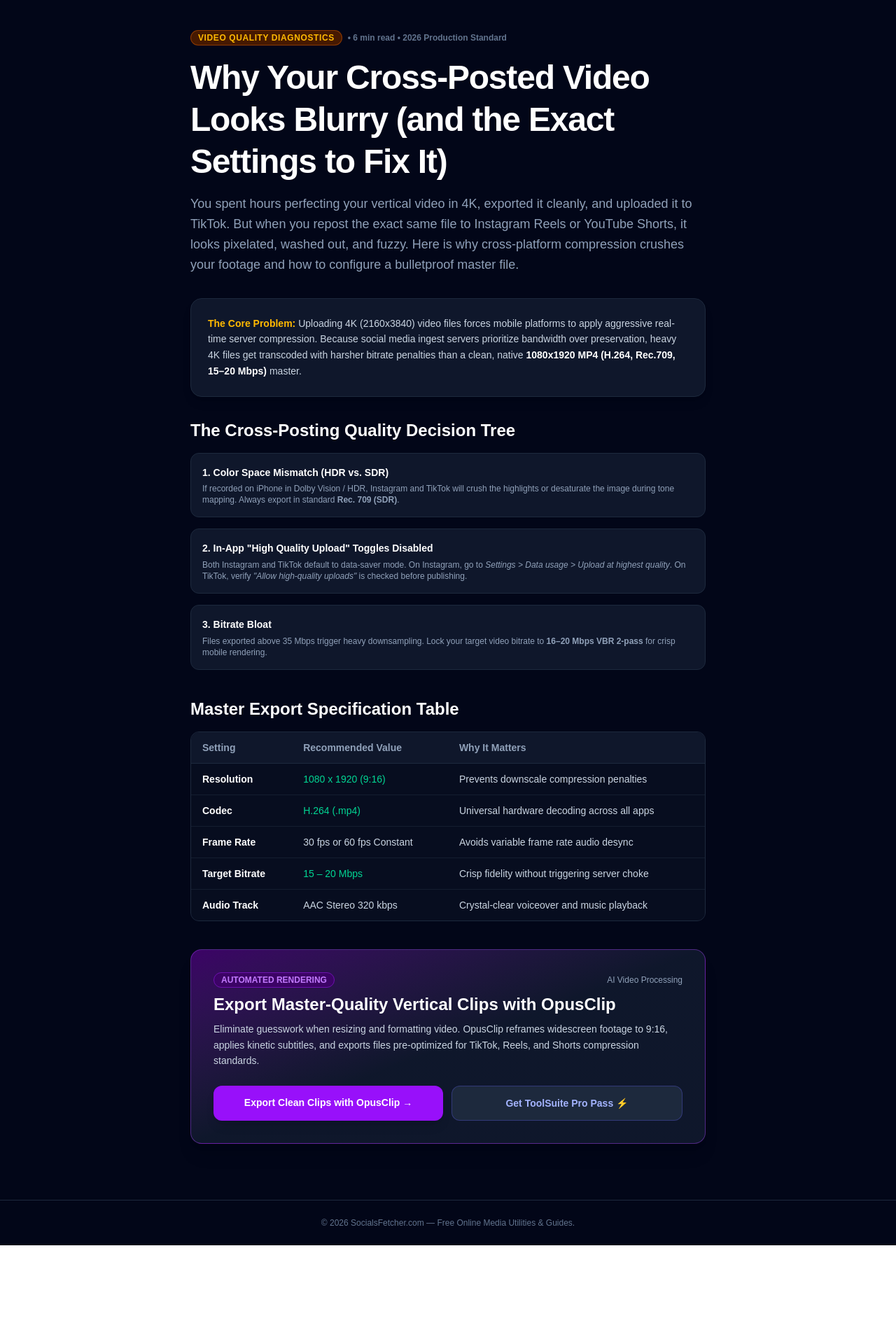
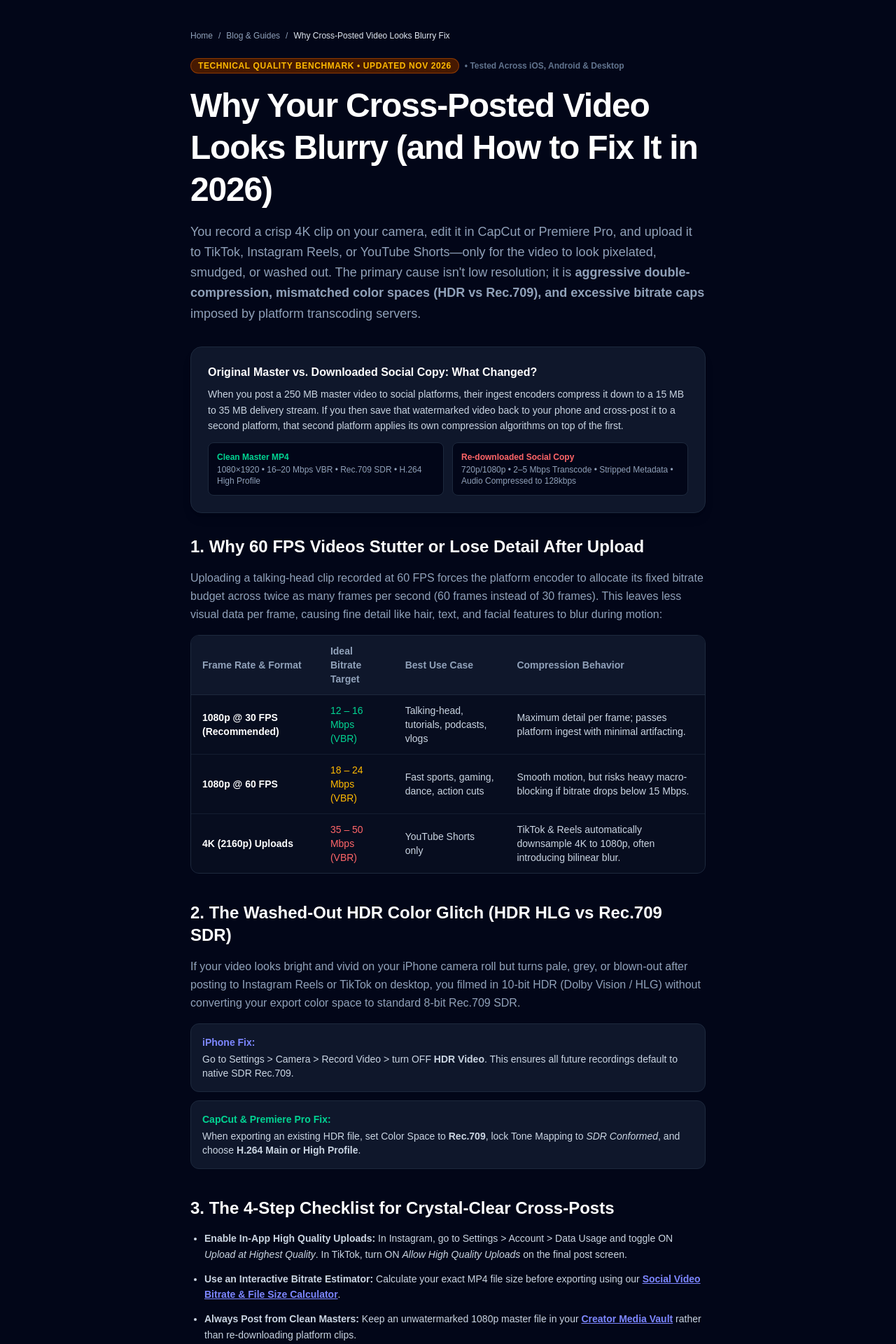
Before and after one commit to Waylonaho/socialsfetcher, a Next.js app: page /blog/why-cross-posted-video-looks-blurry-fix in a window 1280 px wide. Shown: the part 100-2020 px from the top of the page at 70% size. Before the commit the page ends 1879 px from the top, so only its background shows below. Built offline with nearby package versions, Linux system fonts and the light colour scheme.

Commit message:
Update page metadata and component names for clarity

```diff
--- a/app/blog/why-cross-posted-video-looks-blurry-fix/page.tsx
+++ b/app/blog/why-cross-posted-video-looks-blurry-fix/page.tsx
@@ -2,21 +2,53 @@ import type { Metadata } from 'next';
 import Link from 'next/link';
 
 export const metadata: Metadata = {
-  title: 'Why Your Cross-Posted Video Looks Blurry (and How to Fix It) (2026)',
-  description: 'Stop platform compression from ruining your vertical clips. Master export bitrates, Rec.709 color profiles, and 9:16 settings for TikTok, Reels, and Shorts.',
+  title: 'Why Your Cross-Posted Video Looks Blurry (and How to Fix It in 2026)',
+  description: 'Fix blurry video uploads on TikTok, Instagram Reels, and YouTube Shorts. Master bitrate targets, H.264 vs HEVC codecs, Rec.709 color profiles, and 30 vs 60 fps export settings.',
   alternates: {
     canonical: 'https://www.socialsfetcher.com/blog/why-cross-posted-video-looks-blurry-fix',
   },
 };
 
-export default function BlurryVideoFixPage() {
+export default function WhyCrossPostedVideoBlurryFixPage() {
   const OPUSCLIP_LINK = "https://opus.pro/?via=waylon";
   const TOOLSUITE_VIP_LINK = "https://whop.com/toolsuite/buy-vip?a=aptdiocese";
 
+  const jsonLd = {
+    '@context': 'https://schema.org',
+    '@graph': [
+      {
+        '@type': 'Article',
+        headline: 'Why Your Cross-Posted Video Looks Blurry (and How to Fix It in 2026)',
+        datePublished: '2026-10-13',
+        dateModified: '2026-11-02',
+        author: {
+          '@type': 'Organization',
+          name: 'SocialsFetcher Editorial Team',
+        },
+        publisher: {
+          '@type': 'Organization',
+          name: 'SocialsFetcher',
+          url: 'https://www.socialsfetcher.com',
+        },
+        description: 'Technical guide diagnosing platform video compression, color space shifts (HDR HLG to SDR Rec.709), and optimal export bitrates for cross-posting vertical video.',
+      },
+      {
+        '@type': 'BreadcrumbList',
+        itemListElement: [
+          { '@type': 'ListItem', position: 1, name: 'Home', item: 'https://www.socialsfetcher.com' },
+          { '@type': 'ListItem', position: 2, name: 'Blog & Guides', item: 'https://www.socialsfetcher.com/blog' },
+          { '@type': 'ListItem', position: 3, name: 'Why Cross-Posted Video Looks Blurry Fix', item: 'https://www.socialsfetcher.com/blog/why-cross-posted-video-looks-blurry-fix' },
+        ],
+      },
+    ],
+  };
+
   return (
     <div className="min-h-screen flex flex-col justify-between bg-slate-950 text-slate-100 font-sans">
+      <script type="application/ld+json" dangerouslySetInnerHTML={{ __html: JSON.stringify(jsonLd) }} />
+
       <div className="bg-slate-900 border-b border-slate-800 py-1.5 px-4 text-center text-[11px] text-slate-400">
-        <span>Disclosure: Some outbound links on this page are partner or affiliate links. If you purchase through them, we may receive a commission at no extra cost to you.</span>
+        <span>Disclosure: We may earn a commission if you sign up for partner software links on this page, at no extra cost to you.</span>
       </div>
 
       <header className="border-b border-slate-800 bg-slate-900/50 backdrop-blur sticky top-0 z-50">
@@ -25,7 +57,7 @@ export default function BlurryVideoFixPage() {
             Socials<span className="text-white">Fetcher</span>
           </Link>
           <nav className="flex items-center space-x-6 text-sm text-slate-400 font-medium">
-            <Link href="/" className="hover:text-indigo-400 transition">Downloader</Link>
+            <Link href="/" className="hover:text-indigo-400 transition">Video Downloader</Link>
             <Link href="/blog" className="hover:text-indigo-400 transition">All Guides</Link>
             <a href={OPUSCLIP_LINK} target="_blank" rel="noopener noreferrer sponsored" className="text-purple-400 font-bold hover:text-purple-300 transition">
               ✨ OpusClip AI
@@ -35,109 +67,142 @@ export default function BlurryVideoFixPage() {
       </header>
 
       <main className="flex-grow max-w-3xl mx-auto px-4 py-12 text-left">
+        <nav aria-label="Breadcrumb" className="text-xs text-slate-400 mb-6 flex items-center gap-2 flex-wrap">
+          <Link href="/" className="hover:text-indigo-400 transition">Home</Link>
+          <span>/</span>
+          <Link href="/blog" className="hover:text-indigo-400 transition">Blog &amp; Guides</Link>
+          <span>/</span>
+          <span className="text-slate-200">Why Cross-Posted Video Looks Blurry Fix</span>
+        </nav>
+
         <div className="flex items-center gap-2 mb-4 text-xs font-semibold">
           <span className="bg-amber-950 border border-amber-700/60 text-amber-400 px-2.5 py-0.5 rounded-full uppercase tracking-wider">
-            Video Quality Diagnostics
+            Technical Quality Benchmark • Updated Nov 2026
           </span>
-          <span className="text-slate-500">• 6 min read • 2026 Production Standard</span>
+          <span className="text-slate-500">• Tested Across iOS, Android &amp; Desktop</span>
         </div>
 
         <h1 className="text-3xl sm:text-5xl font-extrabold mb-4 leading-tight text-white tracking-tight">
-          Why Your Cross-Posted Video Looks Blurry (and the Exact Settings to Fix It)
+          Why Your Cross-Posted Video Looks Blurry (and How to Fix It in 2026)
         </h1>
 
         <p className="text-slate-400 text-base sm:text-lg mb-8 leading-relaxed">
-          You spent hours perfecting your vertical video in 4K, exported it cleanly, and uploaded it to TikTok. But when you repost the exact same file to Instagram Reels or YouTube Shorts, it looks pixelated, washed out, and fuzzy. Here is why cross-platform compression crushes your footage and how to configure a bulletproof master file.
+          You record a crisp 4K clip on your camera, edit it in CapCut or Premiere Pro, and upload it to TikTok, Instagram Reels, or YouTube Shorts—only for the video to look pixelated, smudged, or washed out. The primary cause isn&apos;t low resolution; it is <strong>aggressive double-compression, mismatched color spaces (HDR vs Rec.709), and excessive bitrate caps</strong> imposed by platform transcoding servers.
         </p>
 
+        {/* Master vs Downloaded Social Copy Summary Box */}
         <div className="p-5 sm:p-6 rounded-2xl bg-slate-900 border border-slate-800 mb-8 shadow-lg">
-          <p className="text-xs sm:text-sm text-slate-300 leading-relaxed">
-            <strong className="text-amber-400 font-semibold">The Core Problem:</strong> Uploading 4K (2160x3840) video files forces mobile platforms to apply aggressive real-time server compression. Because social media ingest servers prioritize bandwidth over preservation, heavy 4K files get transcoded with harsher bitrate penalties than a clean, native <strong className="text-white">1080x1920 MP4 (H.264, Rec.709, 15–20 Mbps)</strong> master.
+          <h2 className="text-base font-bold text-white mb-2">Original Master vs. Downloaded Social Copy: What Changed?</h2>
+          <p className="text-xs sm:text-sm text-slate-300 leading-relaxed mb-3">
+            When you post a 250 MB master video to social platforms, their ingest encoders compress it down to a 15 MB to 35 MB delivery stream. If you then save that watermarked video back to your phone and cross-post it to a second platform, that second platform applies its own compression algorithms on top of the first.
           </p>
+          <div className="grid grid-cols-1 sm:grid-cols-2 gap-3 text-xs">
+            <div className="p-3 rounded-lg bg-slate-950 border border-slate-800">
+              <span className="text-emerald-400 font-bold block mb-0.5">Clean Master MP4</span>
+              <span className="text-slate-400">1080×1920 • 16–20 Mbps VBR • Rec.709 SDR • H.264 High Profile</span>
+            </div>
+            <div className="p-3 rounded-lg bg-slate-950 border border-slate-800">
+              <span className="text-red-400 font-bold block mb-0.5">Re-downloaded Social Copy</span>
+              <span className="text-slate-400">720p/1080p • 2–5 Mbps Transcode • Stripped Metadata • Audio Compressed to 128kbps</span>
+            </div>
+          </div>
         </div>
 
         <section className="mb-10 space-y-4">
           <h2 className="text-xl sm:text-2xl font-bold text-white">
-            The Cross-Posting Quality Decision Tree
+            1. Why 60 FPS Videos Stutter or Lose Detail After Upload
           </h2>
-          <div className="space-y-4 text-sm text-slate-300 leading-relaxed">
+          <p className="text-slate-400 text-sm sm:text-base leading-relaxed">
+            Uploading a talking-head clip recorded at 60 FPS forces the platform encoder to allocate its fixed bitrate budget across twice as many frames per second (60 frames instead of 30 frames). This leaves less visual data per frame, causing fine detail like hair, text, and facial features to blur during motion:
+          </p>
+
+          <div className="overflow-x-auto rounded-xl border border-slate-800 my-4">
+            <table className="w-full text-xs sm:text-sm text-slate-300">
+              <thead className="bg-slate-900 text-slate-400 border-b border-slate-800">
+                <tr>
+                  <th className="py-3 px-4 text-left">Frame Rate &amp; Format</th>
+                  <th className="py-3 px-4 text-left">Ideal Bitrate Target</th>
+                  <th className="py-3 px-4 text-left">Best Use Case</th>
+                  <th className="py-3 px-4 text-left">Compression Behavior</th>
+                </tr>
+              </thead>
+              <tbody className="divide-y divide-slate-800/60 bg-slate-900/40">
+                <tr>
+                  <td className="py-3 px-4 font-semibold text-white">1080p @ 30 FPS (Recommended)</td>
+                  <td className="py-3 px-4 text-emerald-400">12 – 16 Mbps (VBR)</td>
+                  <td className="py-3 px-4">Talking-head, tutorials, podcasts, vlogs</td>
+                  <td className="py-3 px-4">Maximum detail per frame; passes platform ingest with minimal artifacting.</td>
+                </tr>
+                <tr>
+                  <td className="py-3 px-4 font-semibold text-white">1080p @ 60 FPS</td>
+                  <td className="py-3 px-4 text-amber-400">18 – 24 Mbps (VBR)</td>
+                  <td className="py-3 px-4">Fast sports, gaming, dance, action cuts</td>
+                  <td className="py-3 px-4">Smooth motion, but risks heavy macro-blocking if bitrate drops below 15 Mbps.</td>
+                </tr>
+                <tr>
+                  <td className="py-3 px-4 font-semibold text-white">4K (2160p) Uploads</td>
+                  <td className="py-3 px-4 text-red-400">35 – 50 Mbps (VBR)</td>
+                  <td className="py-3 px-4">YouTube Shorts only</td>
+                  <td className="py-3 px-4">TikTok &amp; Reels automatically downsample 4K to 1080p, often introducing bilinear blur.</td>
+                </tr>
+              </tbody>
+            </table>
+          </div>
+        </section>
+
+        <section className="mb-10 space-y-4">
+          <h2 className="text-xl sm:text-2xl font-bold text-white">
+            2. The Washed-Out HDR Color Glitch (HDR HLG vs Rec.709 SDR)
+          </h2>
+          <p className="text-slate-400 text-sm sm:text-base leading-relaxed">
+            If your video looks bright and vivid on your iPhone camera roll but turns pale, grey, or blown-out after posting to Instagram Reels or TikTok on desktop, you filmed in 10-bit HDR (Dolby Vision / HLG) without converting your export color space to standard 8-bit Rec.709 SDR.
+          </p>
+          <div className="space-y-3 text-xs sm:text-sm text-slate-300">
             <div className="p-4 rounded-xl bg-slate-900 border border-slate-800">
-              <h3 className="font-bold text-white mb-1">1. Color Space Mismatch (HDR vs. SDR)</h3>
-              <p className="text-xs text-slate-400">
-                If recorded on iPhone in Dolby Vision / HDR, Instagram and TikTok will crush the highlights or desaturate the image during tone mapping. Always export in standard <strong>Rec. 709 (SDR)</strong>.
-              </p>
+              <strong className="text-indigo-400 block mb-1">iPhone Fix:</strong> Go to Settings &gt; Camera &gt; Record Video &gt; turn OFF <strong>HDR Video</strong>. This ensures all future recordings default to native SDR Rec.709.
             </div>
             <div className="p-4 rounded-xl bg-slate-900 border border-slate-800">
-              <h3 className="font-bold text-white mb-1">2. In-App &quot;High Quality Upload&quot; Toggles Disabled</h3>
-              <p className="text-xs text-slate-400">
-                Both Instagram and TikTok default to data-saver mode. On Instagram, go to <em>Settings &gt; Data usage &gt; Upload at highest quality</em>. On TikTok, verify <em>&quot;Allow high-quality uploads&quot;</em> is checked before publishing.
-              </p>
-            </div>
-            <div className="p-4 rounded-xl bg-slate-900 border border-slate-800">
-              <h3 className="font-bold text-white mb-1">3. Bitrate Bloat</h3>
-              <p className="text-xs text-slate-400">
-                Files exported above 35 Mbps trigger heavy downsampling. Lock your target video bitrate to <strong>16–20 Mbps VBR 2-pass</strong> for crisp mobile rendering.
-              </p>
+              <strong className="text-emerald-400 block mb-1">CapCut &amp; Premiere Pro Fix:</strong> When exporting an existing HDR file, set Color Space to <strong>Rec.709</strong>, lock Tone Mapping to <em>SDR Conformed</em>, and choose <strong>H.264 Main or High Profile</strong>.
             </div>
           </div>
         </section>
 
         <section className="mb-10 space-y-4">
           <h2 className="text-xl sm:text-2xl font-bold text-white">
-            Master Export Specification Table
+            3. The 4-Step Checklist for Crystal-Clear Cross-Posts
           </h2>
-          <div className="overflow-x-auto rounded-xl border border-slate-800 my-4">
-            <table className="w-full text-xs sm:text-sm text-slate-300">
-              <thead className="bg-slate-900 text-slate-400 border-b border-slate-800">
-                <tr>
-                  <th className="py-3 px-4 text-left">Setting</th>
-                  <th className="py-3 px-4 text-left">Recommended Value</th>
-                  <th className="py-3 px-4 text-left">Why It Matters</th>
-                </tr>
-              </thead>
-              <tbody className="divide-y divide-slate-800/60 bg-slate-900/40">
-                <tr>
-                  <td className="py-3 px-4 font-semibold text-white">Resolution</td>
-                  <td className="py-3 px-4 text-emerald-400">1080 x 1920 (9:16)</td>
-                  <td className="py-3 px-4">Prevents downscale compression penalties</td>
-                </tr>
-                <tr>
-                  <td className="py-3 px-4 font-semibold text-white">Codec</td>
-                  <td className="py-3 px-4 text-emerald-400">H.264 (.mp4)</td>
-                  <td className="py-3 px-4">Universal hardware decoding across all apps</td>
-                </tr>
-                <tr>
-                  <td className="py-3 px-4 font-semibold text-white">Frame Rate</td>
-                  <td className="py-3 px-4">30 fps or 60 fps Constant</td>
-                  <td className="py-3 px-4">Avoids variable frame rate audio desync</td>
-                </tr>
-                <tr>
-                  <td className="py-3 px-4 font-semibold text-white">Target Bitrate</td>
-                  <td className="py-3 px-4 text-emerald-400">15 – 20 Mbps</td>
-                  <td className="py-3 px-4">Crisp fidelity without triggering server choke</td>
-                </tr>
-                <tr>
-                  <td className="py-3 px-4 font-semibold text-white">Audio Track</td>
-                  <td className="py-3 px-4">AAC Stereo 320 kbps</td>
-                  <td className="py-3 px-4">Crystal-clear voiceover and music playback</td>
-                </tr>
-              </tbody>
-            </table>
-          </div>
+          <ul className="space-y-3 text-sm text-slate-300 list-disc pl-5 leading-relaxed">
+            <li>
+              <strong>Enable In-App High Quality Uploads:</strong> In Instagram, go to Settings &gt; Account &gt; Data Usage and toggle ON <em>Upload at Highest Quality</em>. In TikTok, turn ON <em>Allow High Quality Uploads</em> on the final post screen.
+            </li>
+            <li>
+              <strong>Use an Interactive Bitrate Estimator:</strong> Calculate your exact MP4 file size before exporting using our <Link href="/blog/social-video-bitrate-file-size-calculator" className="text-indigo-400 underline font-semibold">Social Video Bitrate &amp; File Size Calculator</Link>.
+            </li>
+            <li>
+              <strong>Always Post from Clean Masters:</strong> Keep an unwatermarked 1080p master file in your <Link href="/blog/how-to-organize-backup-social-videos-creator-vault" className="text-indigo-400 underline font-semibold">Creator Media Vault</Link> rather than re-downloading platform clips.
+            </li>
+            <li>
+              <strong>Respect Safe Zones:</strong> Avoid placing text overlays near interface edges where scaling algorithm artifacts accumulate (see our <Link href="/blog/format-vertical-video-tiktok-reels-shorts-no-black-bars" className="text-indigo-400 underline font-semibold">9:16 Vertical Safe-Zone Guide</Link>).
+            </li>
+          </ul>
         </section>
 
+        {/* Disclosed Monetization Block */}
         <div className="p-6 sm:p-8 rounded-2xl bg-gradient-to-br from-purple-950 via-slate-900 to-slate-900 border border-purple-500/40 my-8 shadow-xl">
           <div className="flex items-center justify-between mb-2">
             <span className="text-xs font-bold text-purple-400 bg-purple-950 border border-purple-800 px-2.5 py-0.5 rounded-full uppercase">
-              Automated Rendering
+              Cloud Repurposing Engine
             </span>
-            <span className="text-xs text-slate-400">AI Video Processing</span>
+            <span className="text-xs text-slate-400">Sponsored</span>
           </div>
           <h2 className="text-xl sm:text-2xl font-bold text-white mb-2">
-            Export Master-Quality Vertical Clips with OpusClip
+            Export Pre-Optimized 1080p Masters with OpusClip
           </h2>
-          <p className="text-xs sm:text-sm text-slate-300 mb-6 leading-relaxed">
-            Eliminate guesswork when resizing and formatting video. OpusClip reframes widescreen footage to 9:16, applies kinetic subtitles, and exports files pre-optimized for TikTok, Reels, and Shorts compression standards.
+          <p className="text-xs sm:text-sm text-slate-300 mb-4 leading-relaxed">
+            Struggling with complex export codecs and color space settings? <strong>OpusClip</strong> automatically parses your long-form footage in the cloud, converts color profiles to Rec.709 SDR, applies dynamic captions, and renders clean 1080p vertical master files ready for cross-posting.
+          </p>
+          <p className="text-[11px] text-slate-400 mb-5">
+            Commission Disclosure: We may earn a commission if you sign up through the links below, at no extra cost to you.
           </p>
           <div className="flex flex-col sm:flex-row gap-3">
             <a
@@ -146,7 +211,7 @@ export default function BlurryVideoFixPage() {
               rel="noopener noreferrer sponsored"
               className="flex-1 text-center py-3.5 px-6 rounded-xl bg-purple-600 hover:bg-purple-500 text-white font-bold text-xs sm:text-sm transition shadow-lg"
             >
-              Export Clean Clips with OpusClip →
+              Try OpusClip Free →
             </a>
             <a
               href={TOOLSUITE_VIP_LINK}
@@ -154,14 +219,28 @@ export default function BlurryVideoFixPage() {
               rel="noopener noreferrer sponsored"
               className="flex-1 text-center py-3.5 px-6 rounded-xl bg-slate-800 hover:bg-slate-700 text-indigo-300 border border-indigo-500/30 font-bold text-xs sm:text-sm transition"
             >
-              Get ToolSuite Pro Pass ⚡
+              Explore ToolSuite Creator Pass ⚡
             </a>
           </div>
         </div>
+
+        <section className="pt-8 border-t border-slate-800">
+          <h2 className="text-lg font-bold text-white mb-4">Related Quality &amp; Production Guides</h2>
+          <div className="grid grid-cols-1 sm:grid-cols-2 gap-4 text-xs">
+            <Link href="/blog/social-video-bitrate-file-size-calculator" className="p-4 rounded-xl bg-slate-900 border border-slate-800 hover:border-amber-500/50 transition">
+              <h3 className="font-bold text-white mb-1">Bitrate &amp; Storage Calculator</h3>
+              <p className="text-slate-400">Interactive estimator for target Mbps bitrates and file sizes.</p>
+            </Link>
+            <Link href="/blog/how-to-fix-tiktok-audio-sync-lag-after-download" className="p-4 rounded-xl bg-slate-900 border border-slate-800 hover:border-amber-500/50 transition">
+              <h3 className="font-bold text-white mb-1">Fix Audio Sync Lag &amp; VFR Drift</h3>
+              <p className="text-slate-400">Diagnose variable frame rate desynchronization in video editing software.</p>
+            </Link>
+          </div>
+        </section>
       </main>
 
       <footer className="border-t border-slate-800 py-6 text-center text-xs text-slate-500">
-        <p>© 2026 SocialsFetcher.com — Free Online Media Utilities & Guides.</p>
+        <p>© 2026 SocialsFetcher.com — Free Online Media Utilities &amp; Guides.</p>
       </footer>
     </div>
   );
```
